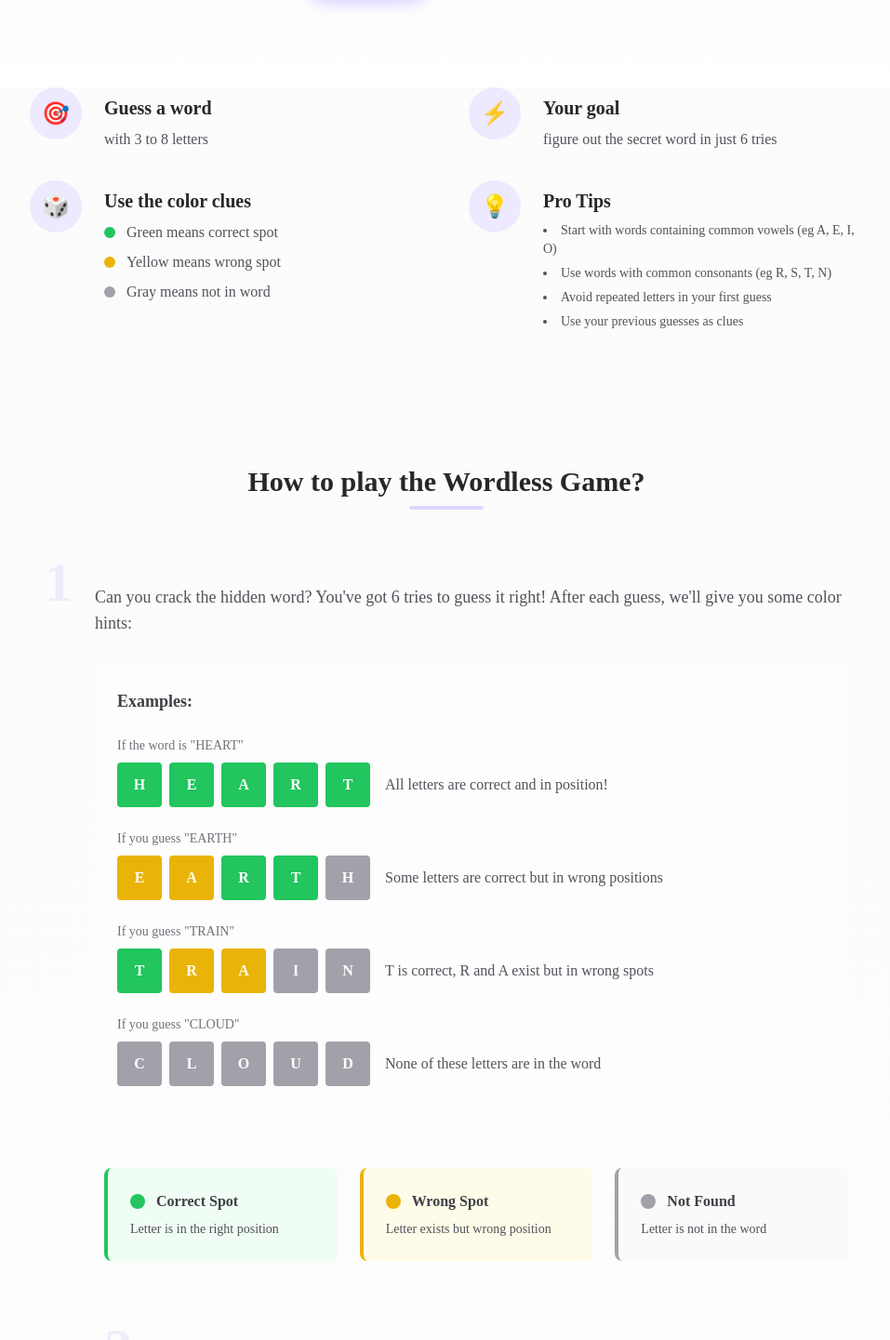
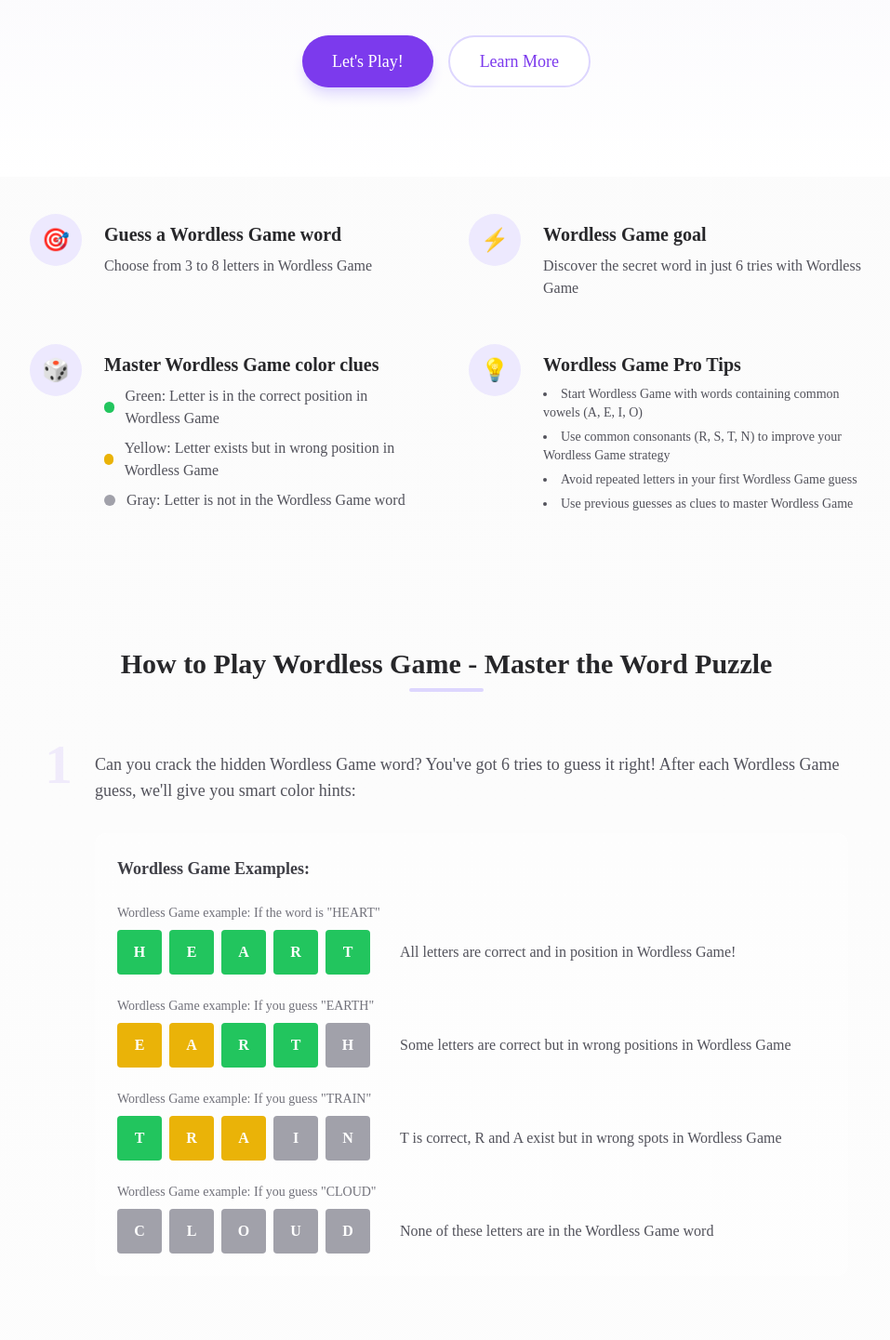
Before and after one commit to win-wiz/wordless, a Next.js app: page / in a window 1280 px wide. Shown: the part 1342-2783 px from the top of the page at 93% size, without its empty margins (160-1117 px from the left). Built offline with nearby package versions, Linux system fonts and the light colour scheme.

Commit message:
优化文案及样式

```diff
--- a/src/app/layout.tsx
+++ b/src/app/layout.tsx
@@ -10,10 +10,10 @@ import Script from "next/script";
 
 
 export const metadata: Metadata = {
-  title: "Unlimited Wordless Online: Guess the Word in 6 Tries!",
-  description: "Wordless Online: Endless Word Challenges Dive into Wordless, the unlimited word-guessing game. Test your skills with a new word every time, ranging from 3 to 8 letters. Can you solve them all in just 6 tries? Sharpen your vocabulary and have fun with Wordless online.",
+  title: "Wordless Game - Free Online Word Puzzle | Guess Words in 6 Tries",
+  description: "Play Wordless Game online for free! Challenge yourself with unlimited word puzzles from 3-8 letters. Master the Wordless Game with smart color hints and improve your vocabulary. Start playing Wordless Game now!",
   icons: [{ rel: "icon", url: "/favicon.ico" }],
-  keywords: "wordless,wordly, wordle, game, puzzle, word, words, letters, play, online, guess，unlimited",
+  keywords: "Wordless Game, word puzzle, word guessing game, online word game, vocabulary game, wordle alternative, free word game, word challenge, letter guessing, word brain game",
 };
 
 export default function RootLayout({
--- a/src/app/page.tsx
+++ b/src/app/page.tsx
@@ -13,7 +13,7 @@ export default function HomePage() {
         {/* 自动广告已在layout.tsx中配置 */}
 
         {/* 游戏区域 */}
-        <div className="w-full bg-gradient-to-b from-violet-50 via-violet-50/50 to-white py-8 md:py-16 relative game-section">
+        <div className="w-full bg-gradient-to-b from-violet-50 via-violet-50/50 to-white py-8 md:pt-16 md:pb-32 relative game-section">
           <div className="absolute inset-0 bg-[radial-gradient(circle_at_center,rgba(139,92,246,0.05),transparent)] pointer-events-none"></div>
           <div className="container mx-auto relative px-4">
             <Games />
@@ -24,7 +24,7 @@ export default function HomePage() {
         <HeroSection />
 
         {/* 游戏规则区域 */}
-        <div className="w-full max-w-6xl mx-auto px-4 mb-16">
+        <div className="w-full max-w-6xl mx-auto px-4 pt-10 mb-16">
           <GameRules />
         </div>
 
--- a/src/components/color-legend.tsx
+++ b/src/components/color-legend.tsx
@@ -36,22 +36,22 @@ const ColorLegend = memo(function ColorLegend() {
       color: 'bg-green-500',
       bgColor: 'bg-green-50',
       borderColor: 'border-green-500',
-      title: 'Correct Spot',
-      description: 'Letter is in the right position'
+      title: 'Wordless Game Correct Spot',
+      description: 'Letter is in the right position in Wordless Game'
     },
     {
       color: 'bg-yellow-500',
       bgColor: 'bg-yellow-50',
       borderColor: 'border-yellow-500',
-      title: 'Wrong Spot',
-      description: 'Letter exists but wrong position'
+      title: 'Wordless Game Wrong Spot',
+      description: 'Letter exists but wrong position in Wordless Game'
     },
     {
       color: 'bg-zinc-400',
       bgColor: 'bg-zinc-50',
       borderColor: 'border-zinc-400',
-      title: 'Not Found',
-      description: 'Letter is not in the word'
+      title: 'Wordless Game Not Found',
+      description: 'Letter is not in the Wordless Game word'
     }
   ];
 
--- a/src/components/faq-section.tsx
+++ b/src/components/faq-section.tsx
@@ -3,7 +3,7 @@ import FAQ from './faq';
 
 const FAQSection = memo(function FAQSection() {
   return (
-    <div className="w-full bg-gradient-to-b from-zinc-50/50 via-zinc-100/30 to-zinc-50/50 py-12 md:py-20 my-12 md:my-20 animate-fade-in [animation-delay:200ms]">
+    <div className="w-full bg-gradient-to-b from-zinc-50/50 via-zinc-100/30 to-zinc-50/50 py-12 my-12 animate-fade-in [animation-delay:200ms]">
       <div className="max-w-4xl mx-auto px-4">
         <div className="text-center mb-12">
           <h2 className="text-3xl font-bold text-zinc-800">Frequently Asked Questions</h2>
--- a/src/components/faq.tsx
+++ b/src/components/faq.tsx
@@ -4,40 +4,40 @@ export default function FAQ() {
 
   const arrs: Record<string, React.ReactNode>[] = [
     {
-      "question": "How do I know if my guess is correct?",
-      "answer": "After each guess, the letters will change color to give you hints. Green means the letter is correct and in the right spot, yellow means the letter exists but is in the wrong position, and gray means the letter isn't in the word at all."
+      "question": "How do I know if my Wordless Game guess is correct?",
+      "answer": "After each Wordless Game guess, the letters will change color to give you hints. Green means the letter is correct and in the right spot in Wordless Game, yellow means the letter exists but is in the wrong position in Wordless Game, and gray means the letter isn't in the Wordless Game word at all."
     },
     {
-      "question": "Can I play the same word multiple times?",
-      "answer": `Yes! You can play as many times as you want. Use the "Reset" button to start a new game with a different word. Each game generates a new random word based on your chosen length.`
+      "question": "Can I play the same Wordless Game word multiple times?",
+      "answer": `Yes! You can play Wordless Game as many times as you want. Use the "Reset" button to start a new Wordless Game with a different word. Each Wordless Game generates a new random word based on your chosen length.`
     },
     {
-      "question": "How do I adjust the difficulty?",
-      "answer": `Use the "+" and "-" buttons before starting a game to change the word length from 3 to 8 letters. Longer words generally provide a greater challenge. You can also track your solving time to challenge yourself.`
+      "question": "How do I adjust the Wordless Game difficulty?",
+      "answer": `Use the "+" and "-" buttons before starting Wordless Game to change the word length from 3 to 8 letters. Longer words generally provide a greater Wordless Game challenge. You can also track your solving time to challenge yourself in Wordless Game.`
     },
     {
-      "question": "What happens if I run out of tries?",
-      "answer": `If you don't guess the word within 6 attempts, the game ends and reveals the correct word. Don't worry though - you can always start a new game and try again with a different word!`
+      "question": "What happens if I run out of tries in Wordless Game?",
+      "answer": `If you don't guess the Wordless Game word within 6 attempts, the game ends and reveals the correct word. Don't worry though - you can always start a new Wordless Game and try again with a different word!`
     },
     {
-      "question": "Can I use the keyboard to type my guesses?",
-      "answer": `Yes! You can use either your physical keyboard or the on-screen keyboard to enter letters. Use Backspace to delete and Enter to submit your guess. The game supports both input methods for your convenience.`
+      "question": "Can I use the keyboard to type my Wordless Game guesses?",
+      "answer": `Yes! You can use either your physical keyboard or the on-screen keyboard to enter letters in Wordless Game. Use Backspace to delete and Enter to submit your Wordless Game guess. The game supports both input methods for your convenience.`
     },
     {
-      "question": "Are all words in English?",
-      "answer": `Yes, all words are common English words. We've carefully selected words that are familiar and frequently used, making the game both challenging and educational for English language learners and native speakers alike.`
+      "question": "Are all Wordless Game words in English?",
+      "answer": `Yes, all Wordless Game words are common English words. We've carefully selected words that are familiar and frequently used, making Wordless Game both challenging and educational for English language learners and native speakers alike.`
     },
     {
-      "question": "What is the best word to start the game?",
-      "answer": `At the beginning of the game, try to use a word without repeating letters and with as many vowels as possible, such as the word "RADIO". However, mathematician Grant Sanderson found that the best starting word is "CRANE" or "SLOTH", which includes frequently used letters.`
+      "question": "What is the best word to start Wordless Game?",
+      "answer": `At the beginning of Wordless Game, try to use a word without repeating letters and with as many vowels as possible, such as the word "RADIO". However, mathematician Grant Sanderson found that the best starting word for Wordless Game is "CRANE" or "SLOTH", which includes frequently used letters.`
     },
     {
-      "question": "What dictionary are you using?",
-      "answer": `In American English, we use a dictionary from the Letterpress word list that includes a list of ~275,000 words. This dictionary is constantly updated with new words based on real feedback from people.`
+      "question": "What dictionary does Wordless Game use?",
+      "answer": `In American English, Wordless Game uses a dictionary from the Letterpress word list that includes a list of ~275,000 words. This Wordless Game dictionary is constantly updated with new words based on real feedback from people.`
     },
     {
-      "question": "Why did I get a 'Word not found' message?",
-      "answer": <>This alert message means that the given word was not found in our word bank. Try another word, or if you think the word is correct, <EmailLink>let us know</EmailLink>.</>
+      "question": "Why did I get a 'Word not found' message in Wordless Game?",
+      "answer": <>This alert message means that the given word was not found in our Wordless Game word bank. Try another word, or if you think the word is correct, <EmailLink>let us know</EmailLink>.</>
     },
     {
       "question": "The hidden word was incorrect. Can you fix this?",
--- a/src/components/game-examples.tsx
+++ b/src/components/game-examples.tsx
@@ -29,8 +29,8 @@ const ExampleRow = memo(function ExampleRow({ description, letters, explanation
   return (
     <div className="space-y-2">
       <p className="text-sm text-zinc-500">{description}</p>
-      <div className="flex flex-col md:flex-row items-start md:items-center gap-4">
-        <div className="flex gap-1 md:gap-2 flex-wrap">
+      <div className="flex items-center gap-8">
+        <div className="flex gap-1 md:gap-2 shrink-0">
           {letters.map((item, index) => (
             <LetterTile key={index} letter={item.letter} color={item.color} />
           ))}
@@ -44,7 +44,7 @@ const ExampleRow = memo(function ExampleRow({ description, letters, explanation
 const GameExamples = memo(function GameExamples() {
   const examples = [
     {
-      description: 'If the word is "HEART"',
+      description: 'Wordless Game example: If the word is "HEART"',
       letters: [
         { letter: 'H', color: 'green' as const },
         { letter: 'E', color: 'green' as const },
@@ -52,10 +52,10 @@ const GameExamples = memo(function GameExamples() {
         { letter: 'R', color: 'green' as const },
         { letter: 'T', color: 'green' as const }
       ],
-      explanation: 'All letters are correct and in position!'
+      explanation: 'All letters are correct and in position in Wordless Game!'
     },
     {
-      description: 'If you guess "EARTH"',
+      description: 'Wordless Game example: If you guess "EARTH"',
       letters: [
         { letter: 'E', color: 'yellow' as const },
         { letter: 'A', color: 'yellow' as const },
@@ -63,10 +63,10 @@ const GameExamples = memo(function GameExamples() {
         { letter: 'T', color: 'green' as const },
         { letter: 'H', color: 'gray' as const }
       ],
-      explanation: 'Some letters are correct but in wrong positions'
+      explanation: 'Some letters are correct but in wrong positions in Wordless Game'
     },
     {
-      description: 'If you guess "TRAIN"',
+      description: 'Wordless Game example: If you guess "TRAIN"',
       letters: [
         { letter: 'T', color: 'green' as const },
         { letter: 'R', color: 'yellow' as const },
@@ -74,10 +74,10 @@ const GameExamples = memo(function GameExamples() {
         { letter: 'I', color: 'gray' as const },
         { letter: 'N', color: 'gray' as const }
       ],
-      explanation: 'T is correct, R and A exist but in wrong spots'
+      explanation: 'T is correct, R and A exist but in wrong spots in Wordless Game'
     },
     {
-      description: 'If you guess "CLOUD"',
+      description: 'Wordless Game example: If you guess "CLOUD"',
       letters: [
         { letter: 'C', color: 'gray' as const },
         { letter: 'L', color: 'gray' as const },
@@ -85,13 +85,13 @@ const GameExamples = memo(function GameExamples() {
         { letter: 'U', color: 'gray' as const },
         { letter: 'D', color: 'gray' as const }
       ],
-      explanation: 'None of these letters are in the word'
+      explanation: 'None of these letters are in the Wordless Game word'
     }
   ];
 
   return (
     <div className="bg-white/50 rounded-xl p-6 space-y-6">
-      <h3 className="text-lg font-semibold text-zinc-700 mb-4">Examples:</h3>
+      <h3 className="text-lg font-semibold text-zinc-700 mb-4">Wordless Game Examples:</h3>
       {examples.map((example, index) => (
         <ExampleRow
           key={index}
--- a/src/components/game-rules.tsx
+++ b/src/components/game-rules.tsx
@@ -29,15 +29,15 @@ const ColorClues = memo(function ColorClues() {
     <div className="space-y-2 text-zinc-600">
       <div className="flex items-center gap-3">
         <div className="w-3 h-3 bg-green-500 rounded-full"></div>
-        <span>Green means correct spot</span>
+        <span>Green: Letter is in the correct position in Wordless Game</span>
       </div>
       <div className="flex items-center gap-3">
         <div className="w-3 h-3 bg-yellow-500 rounded-full"></div>
-        <span>Yellow means wrong spot</span>
+        <span>Yellow: Letter exists but in wrong position in Wordless Game</span>
       </div>
       <div className="flex items-center gap-3">
         <div className="w-3 h-3 bg-zinc-400 rounded-full"></div>
-        <span>Gray means not in word</span>
+        <span>Gray: Letter is not in the Wordless Game word</span>
       </div>
     </div>
   );
@@ -47,10 +47,10 @@ const ProTips = memo(function ProTips() {
   return (
     <div className="space-y-3 text-zinc-600">
       <ul className="mt-2 space-y-1.5 text-sm list-disc list-inside">
-        <li>Start with words containing common vowels (eg A, E, I, O)</li>
-        <li>Use words with common consonants (eg R, S, T, N)</li>
-        <li>Avoid repeated letters in your first guess</li>
-        <li>Use your previous guesses as clues</li>
+        <li>Start Wordless Game with words containing common vowels (A, E, I, O)</li>
+        <li>Use common consonants (R, S, T, N) to improve your Wordless Game strategy</li>
+        <li>Avoid repeated letters in your first Wordless Game guess</li>
+        <li>Use previous guesses as clues to master Wordless Game</li>
       </ul>
     </div>
   );
@@ -60,32 +60,30 @@ const GameRules = memo(function GameRules() {
   return (
     <div className="w-full max-w-4xl mx-auto grid md:grid-cols-2 gap-12">
       {/* 左侧：游戏规则和颜色提示 */}
-      <div className="space-y-8">
       <RuleItem
         icon="🎯"
-          title="Guess a word"
-          description="with 3 to 8 letters"
+        title="Guess a Wordless Game word"
+        description="Choose from 3 to 8 letters in Wordless Game"
       />
+
+      {/* 右侧：游戏目标和提示 */}
+      <RuleItem
+        icon="⚡"
+        title="Wordless Game goal"
+        description="Discover the secret word in just 6 tries with Wordless Game"
+      />
+
       <RuleItem
         icon="🎲"
-          title="Use the color clues"
+        title="Master Wordless Game color clues"
         description={<ColorClues />}
       />
-      </div>
 
-      {/* 右侧：游戏目标和提示 */}
-      <div className="space-y-8">
-        <RuleItem
-          icon="⚡"
-          title="Your goal"
-          description="figure out the secret word in just 6 tries"
-        />
       <RuleItem
         icon="💡"
-          title="Pro Tips"
+        title="Wordless Game Pro Tips"
         description={<ProTips />}
       />
-      </div>
     </div>
   );
 });
--- a/src/components/hero-section.tsx
+++ b/src/components/hero-section.tsx
@@ -28,10 +28,10 @@ const HeroSection = memo(function HeroSection() {
           {/* 主标题和副标题 */}
           <div className="text-center mb-16">
             <h2 className="text-4xl md:text-6xl lg:text-7xl font-black mb-6 bg-gradient-to-r from-zinc-800 via-violet-600 to-zinc-800 bg-clip-text text-transparent">
-              Wordless Game: Discover the Secret Word
+              Wordless Game: Master the Ultimate Word Puzzle Challenge
             </h2>
             <p className="text-xl md:text-2xl text-zinc-500 max-w-3xl mx-auto">
-              Here's how it works:
+              Experience the most engaging Wordless Game with smart hints and unlimited challenges
             </p>
           </div>
 
--- a/src/components/how-to-play.tsx
+++ b/src/components/how-to-play.tsx
@@ -23,9 +23,9 @@ interface StepSectionProps {
 
 const StepSection = memo(function StepSection({ stepNumber, title, children }: StepSectionProps) {
   return (
-    <div className={`mb-16 ${stepNumber === '1' ? '' : 'ml-16'}`}>
-      <div className="flex items-start space-x-6">
-        <span className="text-6xl font-black text-violet-500/10">{stepNumber}</span>
+    <div className="mb-16">
+      <div className="flex items-start gap-6">
+        <span className="text-6xl font-black text-violet-500/10 hidden md:block">{stepNumber}</span>
         <div className="flex-1 pt-4">
           {title && <h3 className="text-lg font-semibold text-zinc-800 mb-2">{title}</h3>}
           {children}
@@ -39,10 +39,10 @@ const CallToAction = memo(function CallToAction() {
   return (
     <div className="text-center py-6 md:py-8 bg-violet-50 rounded-2xl mx-4 animate-float">
       <h2 className="text-2xl font-bold text-violet-900 mb-2">
-        Ready to Test Your Skills?
+        Ready to Master Wordless Game?
       </h2>
       <p className="text-lg text-violet-700">
-        Jump in and see how fast you can solve the puzzle!
+        Jump in and see how fast you can solve the Wordless Game puzzle!
         <span className="inline-block animate-bounce ml-2">🚀</span>
       </p>
     </div>
@@ -52,37 +52,43 @@ const CallToAction = memo(function CallToAction() {
 const HowToPlay = memo(function HowToPlay() {
   return (
     <div id="how-to-play" className="max-w-4xl mx-auto px-4 py-12 md:py-20 animate-scale-in">
-      {/* 主要说明 */}
-      <div className="mb-16">
-        <SectionHeader title="How to play the Wordless Game?" />
+      <SectionHeader title="How to Play Wordless Game - Master the Word Puzzle" />
 
+      <div className="flex flex-col gap-16">
+        {/* Step 1: Main Instructions */}
+        <div>
           <StepSection stepNumber="1">
-          <p className="text-lg text-zinc-600 pt-4 mb-8">
-            Can you crack the hidden word? You've got 6 tries to guess it right!
-            After each guess, we'll give you some color hints:
+            <p className="text-lg text-zinc-600 mb-8">
+              Can you crack the hidden Wordless Game word? You've got 6 tries to guess it right!
+              After each Wordless Game guess, we'll give you smart color hints:
             </p>
             <GameExamples />
           </StepSection>
         </div>
 
-      {/* 颜色提示说明 */}
-      <div className="mb-16 ml-16">
+        {/* Color Legend */}
+        <div className="md:pl-[88px]">
           <ColorLegend />
         </div>
 
-      {/* 难度说明 */}
+        {/* Step 2: Difficulty Explanation */}
+        <div>
           <StepSection
             stepNumber="2"
-        title="Level Up Your Game"
+            title="Level Up Your Wordless Game"
           >
             <p className="text-lg text-zinc-600">
-          Use the "+" and "-" buttons to switch between 3-8 letter words.
-          Whether you're a word newbie or a vocabulary pro, there's a perfect challenge waiting for you.
+              Use the "+" and "-" buttons to switch between 3-8 letter words in Wordless Game.
+              Whether you're a Wordless Game newbie or a vocabulary pro, there's a perfect Wordless Game challenge waiting for you.
             </p>
           </StepSection>
+        </div>
+      </div>
 
-      {/* 底部号召 */}
+      {/* Call to Action */}
+      <div className="mt-16">
         <CallToAction />
+      </div>
     </div>
   );
 });
```
Lines whose indentation alone changed are shown as unchanged.
